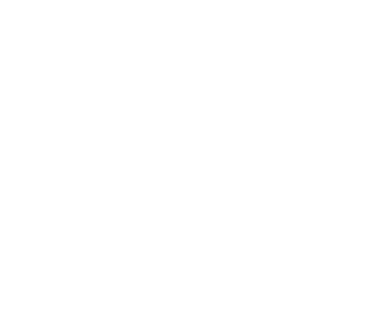
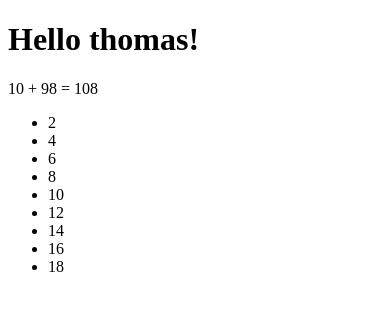
Before and after one commit to thomasxbanks/rollup-test, a website with bundled scripts: page index.html in a window 390 px wide. Built offline with nearby package versions, Linux system fonts and the light colour scheme.

Commit message:
moved logging to screen for mobile testing

```diff
--- a/index.html
+++ b/index.html
@@ -9,6 +9,7 @@
 </head>
 
 <body>
+  <main></main>
   <script src="dist/app.js"></script>
 </body>
 
--- a/src/js/app.js
+++ b/src/js/app.js
@@ -1,5 +1,6 @@
 import { helloVariable } from './@functions';
 import { addTwoNumbers, multiplyTwoNumbers } from './@helpers';
+const main = document.querySelector('main')
 
 let arr = [1,2,3,4,5,6,7,8,9]
 
@@ -7,3 +8,10 @@ arr = arr.map(a => multiplyTwoNumbers(a,2))
 
 const result = addTwoNumbers(10,98)
 console.log(helloVariable('thomas'), result, arr);
+
+main.innerHTML += `<h1>${helloVariable('thomas')}</h1>`
+main.innerHTML += `10 + 98 = ${result}`
+main.innerHTML += `<ul></ul>`
+arr.map(a => {
+  main.querySelector('ul').innerHTML += `<li>${a}</li>`
+})
```
